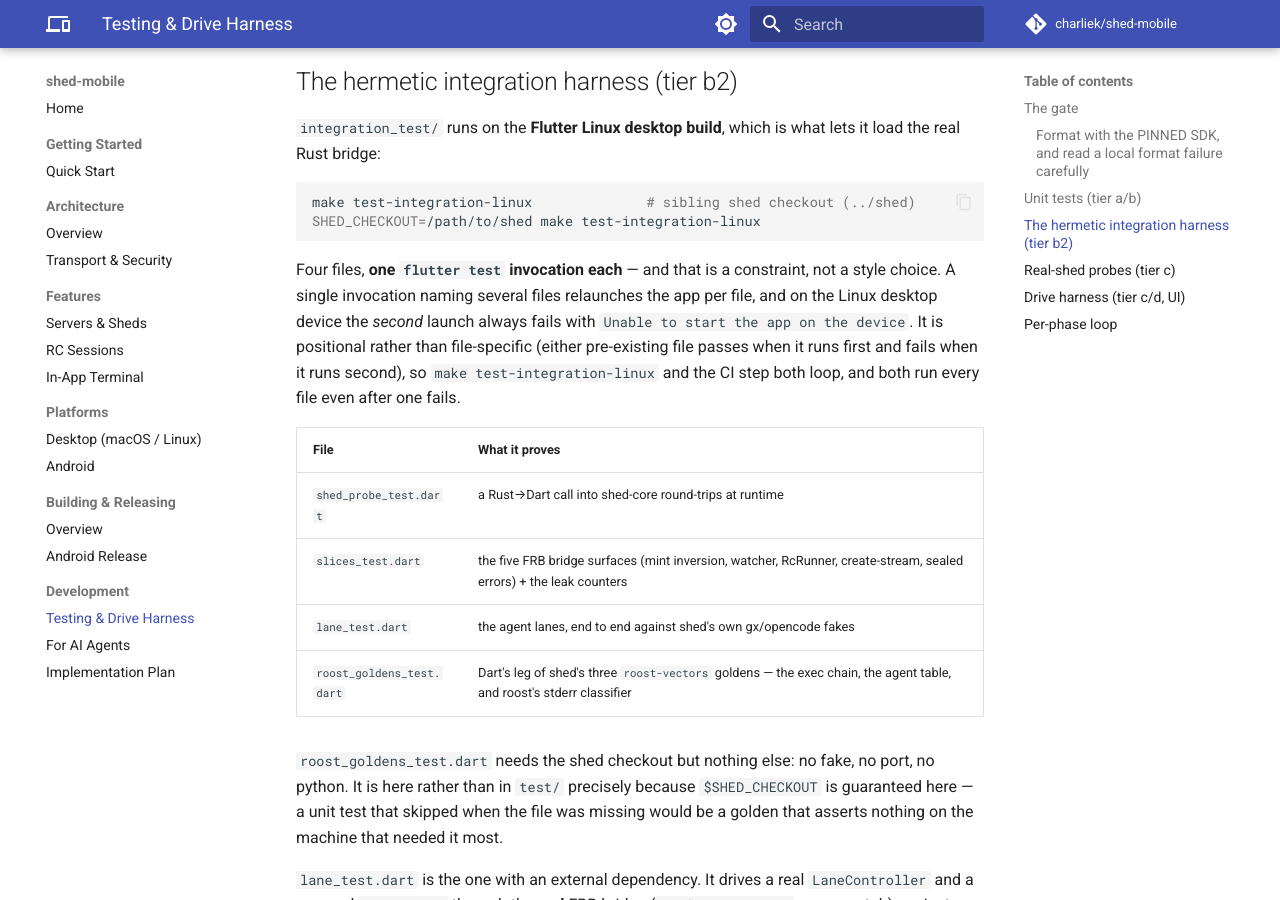
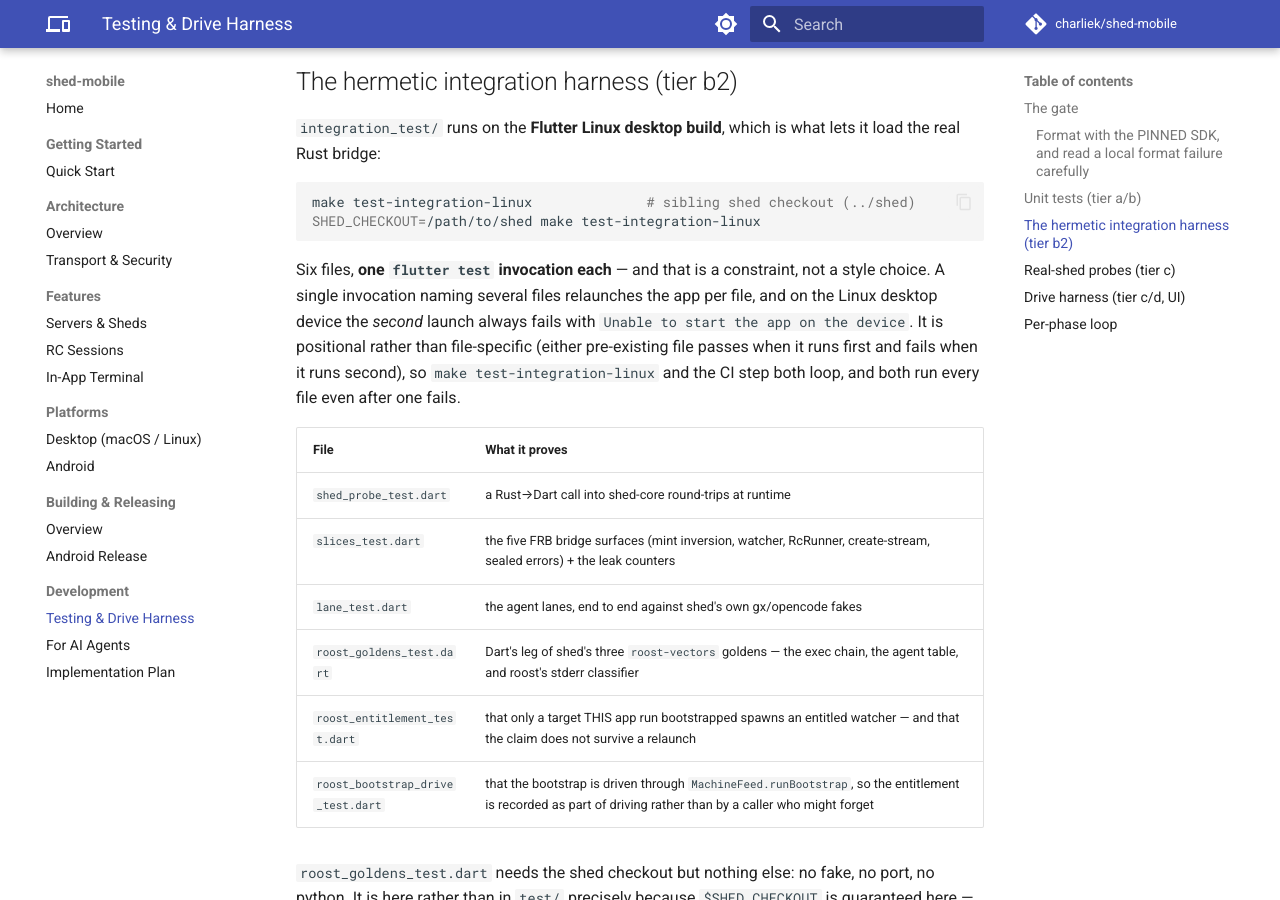
Before and after one commit to charliek/shed-mobile, an MkDocs documentation site: the page built from docs/development/testing.md, in a window 1280 px wide and 900 px high, scrolled down 1292 px. Built offline with MkDocs 1.6.1 and Material for MkDocs 9.7.7, drawn with Linux system fonts in a browser that asks for light colours; comment, search, counter and statistics services are not loaded.

Commit message:
docs(testing): six integration files, and what the two new ones prove
A CodeRabbit finding on the PR, and a correct one: the harness section still
said "Four files" while `integration_test/` had grown to six across this
branch. The Makefile and CI both glob, so nothing was broken — but a reader
counting files against the matrix would have concluded two were missing.

The two rows added say what each file is FOR, since that is the part a count
cannot carry: `roost_entitlement_test.dart` pins that only a target this app
run bootstrapped spawns an entitled watcher and that the claim dies with the
run, and `roost_bootstrap_drive_test.dart` pins that the bootstrap is driven
through `MachineFeed.runBootstrap` — so the entitlement is recorded as part of
driving rather than by a caller who might forget to.

Co-Authored-By: Claude Opus 5 <noreply@anthropic.com>
Claude-Session: https://claude.ai/code/session_01AemKGZr45sXVUiK3kxoQL6

````diff
--- a/docs/development/testing.md
+++ b/docs/development/testing.md
@@ -63,7 +63,7 @@ make test-integration-linux              # sibling shed checkout (../shed)
 SHED_CHECKOUT=/path/to/shed make test-integration-linux
 ```
 
-Four files, **one `flutter test` invocation each** — and that is a constraint,
+Six files, **one `flutter test` invocation each** — and that is a constraint,
 not a style choice. A single invocation naming several files relaunches the app
 per file, and on the Linux desktop device the *second* launch always fails with
 `Unable to start the app on the device`. It is positional rather than
@@ -77,6 +77,8 @@ both run every file even after one fails.
 | `slices_test.dart` | the five FRB bridge surfaces (mint inversion, watcher, RcRunner, create-stream, sealed errors) + the leak counters |
 | `lane_test.dart` | the agent lanes, end to end against shed's own gx/opencode fakes |
 | `roost_goldens_test.dart` | Dart's leg of shed's three `roost-vectors` goldens — the exec chain, the agent table, and roost's stderr classifier |
+| `roost_entitlement_test.dart` | that only a target THIS app run bootstrapped spawns an entitled watcher — and that the claim does not survive a relaunch |
+| `roost_bootstrap_drive_test.dart` | that the bootstrap is driven through `MachineFeed.runBootstrap`, so the entitlement is recorded as part of driving rather than by a caller who might forget |
 
 `roost_goldens_test.dart` needs the shed checkout but nothing else: no fake, no
 port, no python. It is here rather than in `test/` precisely because
````
